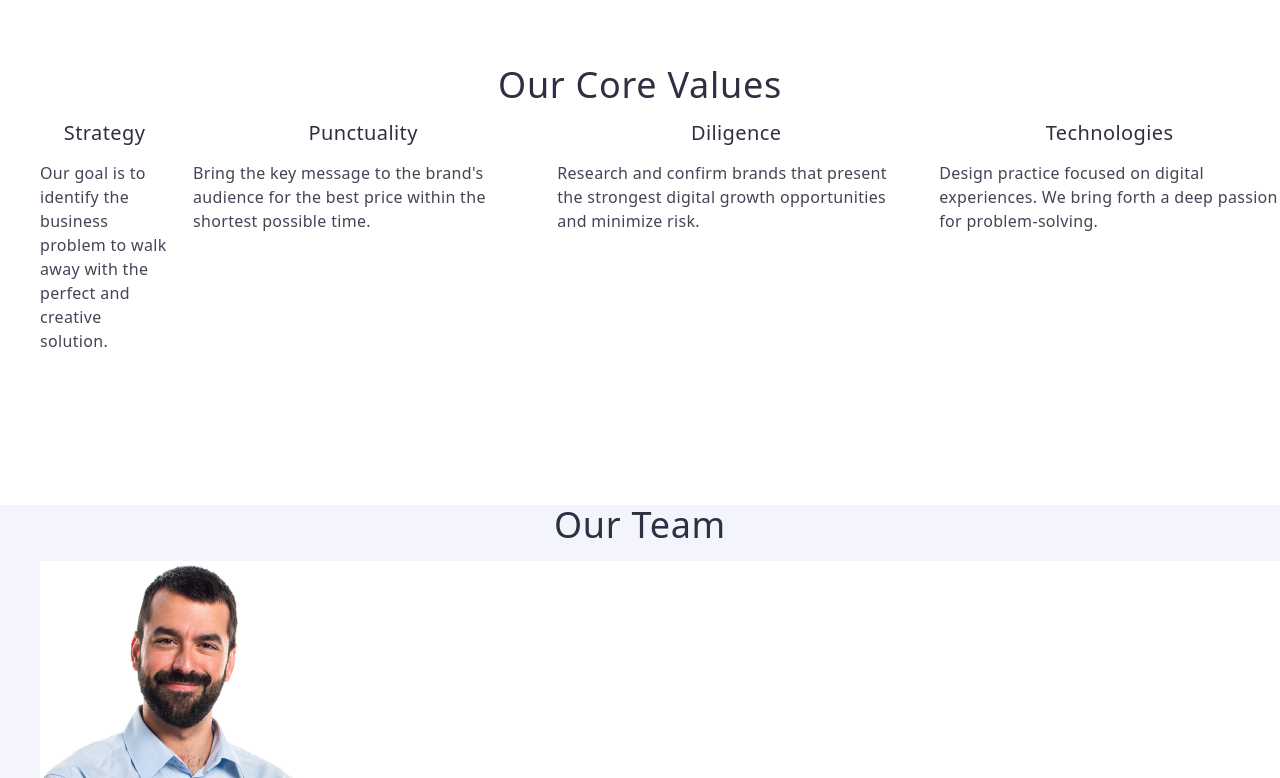
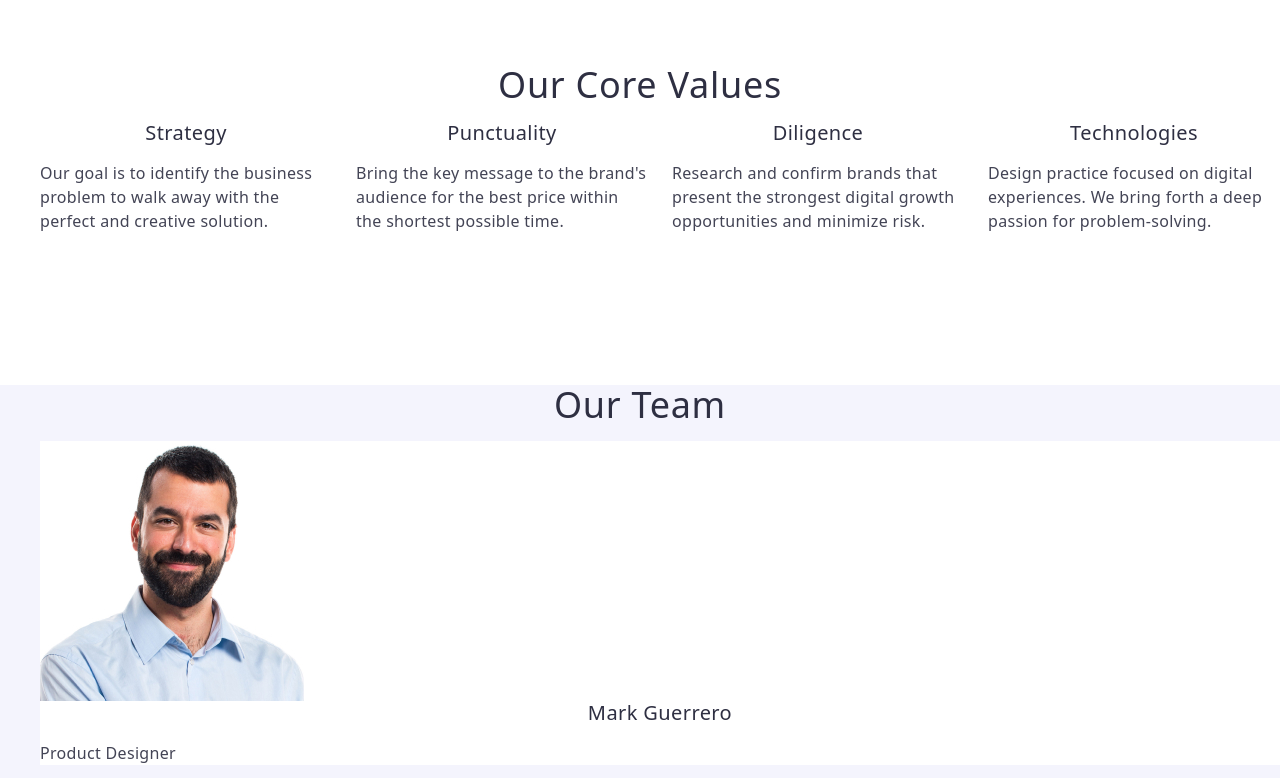
Before and after one commit to vovaVat/goit-markup-hw-03, a plain HTML site: page index.html in a window 1280 px wide. Shown: the part 1100-1878 px from the top of the page. Drawn offline with nearby package versions, Linux system fonts and the light colour scheme.

Commit message:
clasess for sec 3

```diff
--- a/css/styles.css
+++ b/css/styles.css
@@ -224,6 +224,6 @@ h6{
     gap: 24px;
 }
 
-.lst.frst{
+.lst{
     width: calc((100% - 72px) / 4);
 }
--- a/index.html
+++ b/index.html
@@ -51,7 +51,7 @@
                 <div class="container core-values">
                     <h2 class="section-header">Our Core Values</h2>
                     <ul class="core-list">
-                        <li class="lst frst">
+                        <li class="lst">
                             <h3 class="subtitle">Strategy</h3>
                             <p class="parag">Our goal is to identify the business
                                 problem to walk away with the perfect and creative solution.</p>
```
